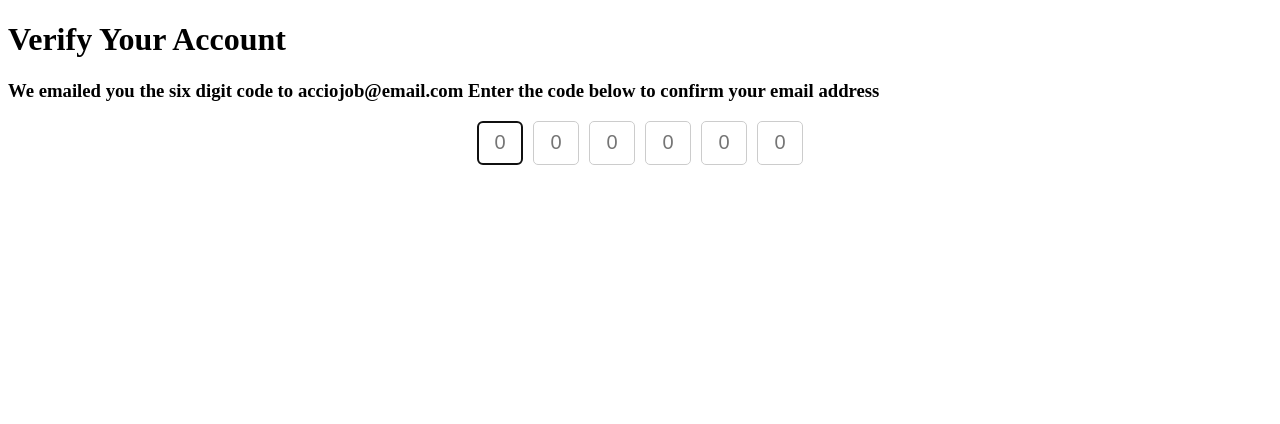
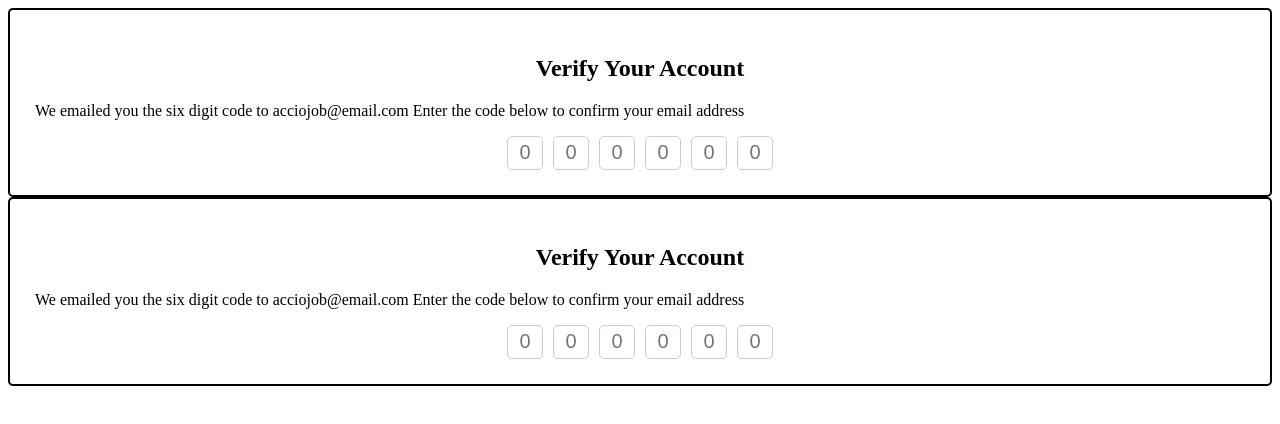
Before and after one commit to acciojob/OTP-PatilDivyani, a website: page main.html in a window 1280 px wide. Drawn offline with Linux system fonts and the light colour scheme.

Commit message:
created a submission

```diff
--- a/main.html
+++ b/main.html
@@ -5,22 +5,37 @@
 <head>
 	<link rel="stylesheet" href="styles.css">
 	<style>
+		section{
+			box-sizing: border-box;
+			border: 2px solid black;
+			border-radius: 5px;
+			padding: 25px;
+			/* display: flex;
+			justify-content: center;
+			align-items: center; */
+		}
 		.code-container{
 			display: flex;
 			justify-content: center;
 			align-items: center;
 		}
 		.code{
-			width: 40px;
-            height: 40px;
+			width: 30px;
+            height: 30px;
             margin: 0 5px;
             text-align: center;
             font-size: 20px;
             border: 1px solid #ccc;
             border-radius: 5px;
+
 		}
-		h2{
-			font-size: small;
+		.code:focus{
+			outline: none;
+		}
+
+		h3{
+			font-size: x-small;
+			text-align: center;
 		}
 	</style>
 </head>
@@ -30,8 +45,12 @@
     <script type="text/javascript" src="./script.js">
 </script>
 
-	<h1 id="verification_heading">Verify Your Account</h1>
-	<h3 id="verification_subtext ">We emailed you the six digit code to acciojob@email.com Enter the code below to confirm your email address</h3>
+	<section>
+		<h1 id="verification_heading" style="text-align: center;">Verify Your Account</h1>
+		<p id="verification_subtext">
+		We emailed you the six digit code to
+		 acciojob@email.com Enter the code below to
+		  confirm your email address</p>
 	<div class="code-container">
 		<input class="code" type="text" pattern="[0-9]" maxlength="1" placeholder="0" autofocus>
 		<input class="code" type="text" pattern="[0-9]" maxlength="1" placeholder="0">
@@ -40,7 +59,74 @@
 		<input class="code" type="text" pattern="[0-9]" maxlength="1" placeholder="0">
 		<input class="code" type="text" pattern="[0-9]" maxlength="1" placeholder="0">
 	</div>
+	</section>
 
 </body>
 
 </html>
+<!DOCTYPE html>
+
+<html>
+
+<head>
+	<link rel="stylesheet" href="styles.css">
+	<style>
+		section{
+			box-sizing: border-box;
+			border: 2px solid black;
+			border-radius: 5px;
+			padding: 25px;
+			/* display: flex;
+			justify-content: center;
+			align-items: center; */
+		}
+		.code-container{
+			display: flex;
+			justify-content: center;
+			align-items: center;
+		}
+		.code{
+			width: 30px;
+            height: 30px;
+            margin: 0 5px;
+            text-align: center;
+            font-size: 20px;
+            border: 1px solid #ccc;
+            border-radius: 5px;
+
+		}
+		.code:focus{
+			outline: none;
+		}
+
+		h3{
+			font-size: x-small;
+			text-align: center;
+		}
+	</style>
+</head>
+
+<body>
+	<!-- the entire body must be written by student -->
+    <script type="text/javascript" src="./script.js">
+</script>
+
+	<section>
+		<h1 id="verification_heading" style="text-align: center;">Verify Your Account</h1>
+		<p id="verification_subtext">
+		We emailed you the six digit code to
+		 acciojob@email.com Enter the code below to
+		  confirm your email address</p>
+	<div class="code-container">
+		<input class="code" type="text" pattern="[0-9]" maxlength="1" placeholder="0" autofocus>
+		<input class="code" type="text" pattern="[0-9]" maxlength="1" placeholder="0">
+		<input class="code" type="text" pattern="[0-9]" maxlength="1" placeholder="0">
+		<input class="code" type="text" pattern="[0-9]" maxlength="1" placeholder="0">
+		<input class="code" type="text" pattern="[0-9]" maxlength="1" placeholder="0">
+		<input class="code" type="text" pattern="[0-9]" maxlength="1" placeholder="0">
+	</div>
+	</section>
+
+</body>
+
+</html>
--- a/script.js
+++ b/script.js
@@ -1,9 +1,36 @@
 //your JS code here. If required.
-let inputs = document.querySelectorAll('.code');
+let inputs = document.getElementsByClassName('code');
 
-inputs.forEach((input, index)=>{
-  input.addEventListener('input', (e)=>{
+for(let i = 0; i< inputs.length; i++){
+  inputs[i].addEventListener("keyup", (event) => {
+    let cellInput = event.key.charCodeAt(0);
+    let currElement = event.target;
+    if(event.key === "Backspace"){
+
+     let previousElement =  currElement.previouElementSibling
+     if(previousElement)
+     previousElement.focus();
+    }
+    }
+    if(48<=cellInput && cellInput<=57) {
+      //"0" ascii 48
+       let nextElement = currElement.nextElementSibling;
+        if(nextElement)
+       nextElement.focus();
+      }
+    else{
+      event.target.value = "";
+    }
+  })
+}
+
+
+
+/*
+inputs.forEach((input, index) => {
+  input.addEventListener('input', (e) => {
       const value = e.target.value;
+
       if (value !== '') {
         if (index < inputs.length - 1) {
             inputs[index + 1].focus();
@@ -21,3 +48,11 @@ input.addEventListener('keydown', (e) => {
     }
 });
 });
+
+function getOTPValue() {
+  let otp = '';
+  inputs.forEach(input => {
+      otp += input.value;
+  });
+  return otp;
+}*/
```
Lines whose indentation alone changed are shown as unchanged.
